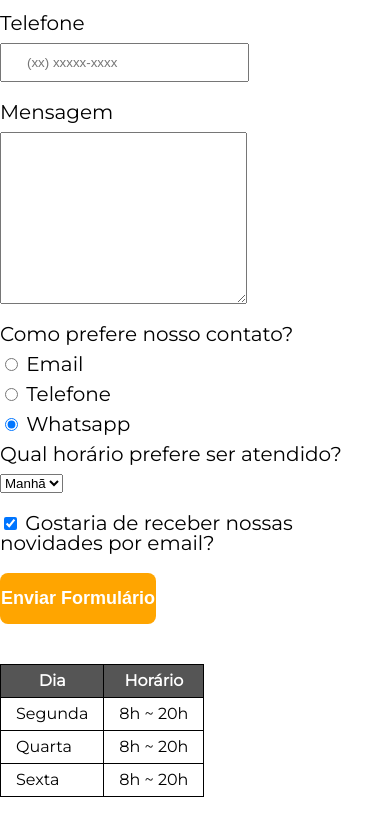
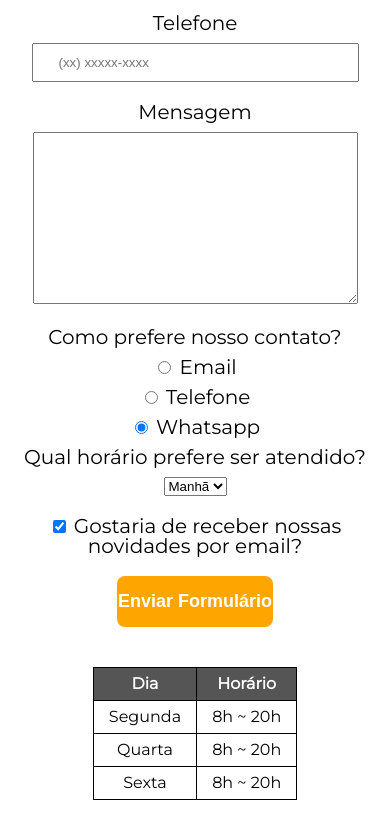
Before and after one commit to rafaelsouz/alura-barbershop, a plain HTML site: page src/contato.html in a window 390 px wide. Shown: the part 520-1355 px from the top of the page. Drawn offline with Linux system fonts and the light colour scheme.

Commit message:
paga contato responsive

```diff
--- a/src/style.css
+++ b/src/style.css
@@ -108,22 +108,6 @@ footer {
     color: #ffffff;
     font-size: 13px;
     margin-top: 20px;
-}
-
-@media screen and (max-width: 480px){
-    .box ul{
-        text-align: center;
-    }
-
-    .products{
-     width: auto;
-     text-align: center;
-    }
-
-    .products li{
-     width: 90%;
-     margin-bottom: 20px;
-    }
 }
 
 /* Fim do CSS da pagina produtos */
@@ -285,6 +269,7 @@ td, th{
 
 @media screen and (max-width: 480px){
 
+    /* CSS resposivo da pagina index*/
     .about{
         padding: 20px;
         text-align: justify;
@@ -324,4 +309,48 @@ td, th{
         text-align: center;
     }
 
+    /* fim da pagina index */
+
+
+    /*  CSS resposivo da pagina produtos*/
+
+    .box ul{
+        text-align: center;
+    }
+
+    .products{
+     width: auto;
+     text-align: center;
+    }
+
+    .products li{
+     width: 90%;
+     margin-bottom: 20px;
+    }
+
+    /* fim da pagina produtos*/
+
+    /* CSS resposivo da pagina contato*/
+
+
+    form{
+        text-align: center;
+    }
+
+    .input-default{
+
+        display: inline;
+        width: 70%;
+    }
+
+    table{
+        text-align: center;
+        margin: auto;
+        margin-bottom: 40px;
+        margin-top: 20px;
+    }
+
+
+    /* fim da pagina contato */
+
 }
```
